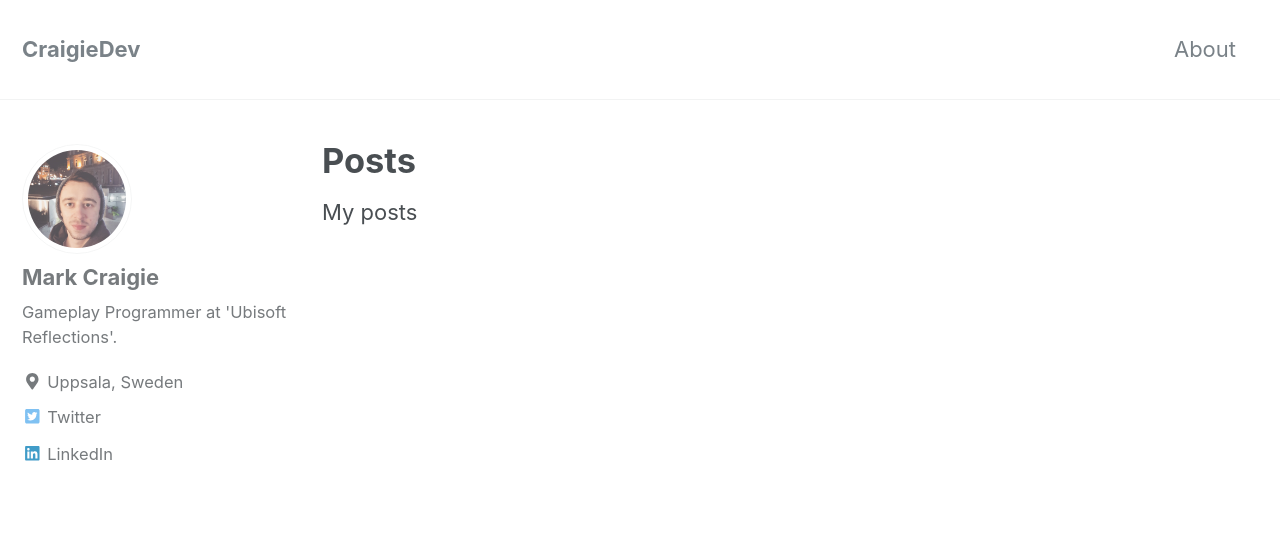
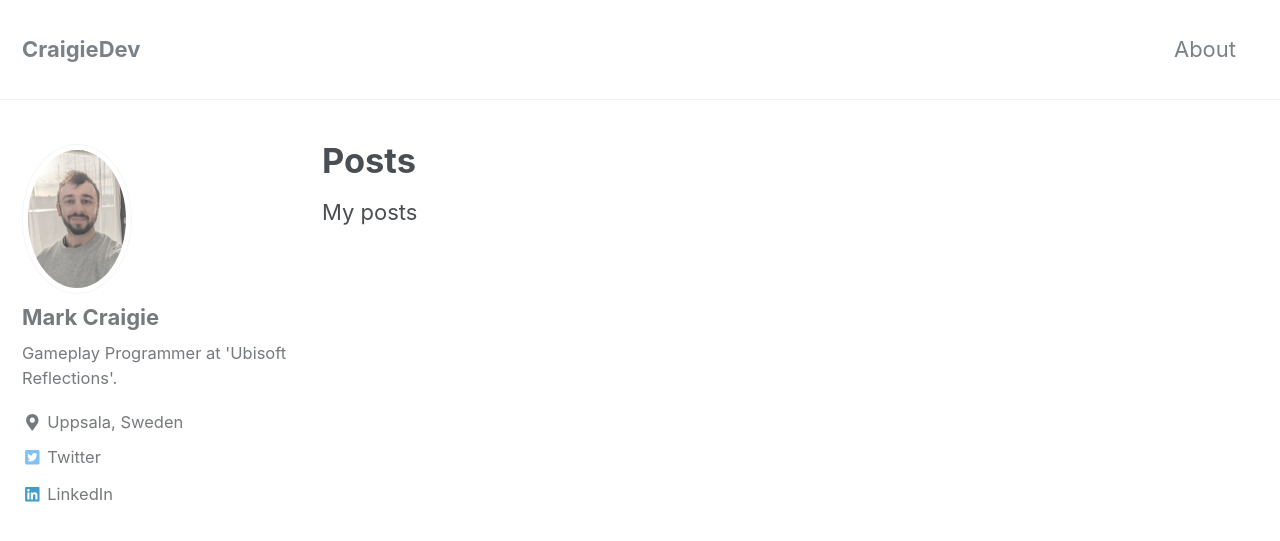
Before and after one commit to LeSmurk/CraigieDev, a Jekyll site: the page built from _pages/Posts.md, in a window 1280 px wide and 900 px high. Shown: the top 541 px of the window. Built offline with Jekyll 4.4.1, drawn with Linux system fonts in a browser that asks for light colours; nearby versions of some CDN libraries.

Commit message:
Update _config.yml

```diff
--- a/_config.yml
+++ b/_config.yml
@@ -98,7 +98,7 @@ analytics:
 # Site Author
 author:
   name             : "Mark Craigie"
-  avatar           : "assets/maface.jpg" # path of avatar image, e.g. "/assets/images/bio-photo.jpg"
+  avatar           : "assets/me2022.jpg" # path of avatar image, e.g. "/assets/images/bio-photo.jpg"
   bio              : "Gameplay Programmer at 'Ubisoft Reflections'."
   location         : "Uppsala, Sweden"
   email            :
```
